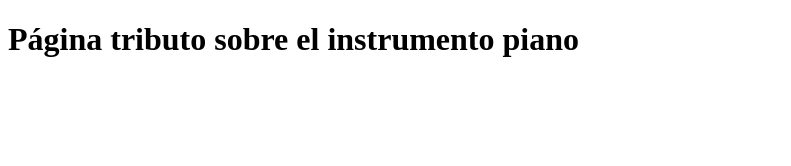
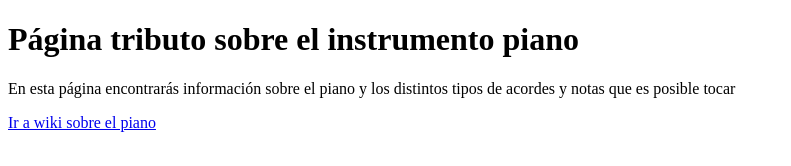
Before and after one commit to GerMorales/semana02-Clase1, a plain HTML site: page index.html in a window 1280 px wide. Shown: the whole page, without its empty margins (0-791 px from the left). Drawn offline with Linux system fonts and the light colour scheme.

Commit message:
added piano intro with paragraph & link

```diff
--- a/index.html
+++ b/index.html
@@ -7,5 +7,8 @@
 </head>
 <body>
     <h1>Página tributo sobre el instrumento piano</h1>
+    <p>En esta página encontrarás información sobre el piano y
+        los distintos tipos de acordes y notas que es posible tocar</p>
+    <a href="a">Ir a wiki sobre el piano</a>
 </body>
 </html>
```
